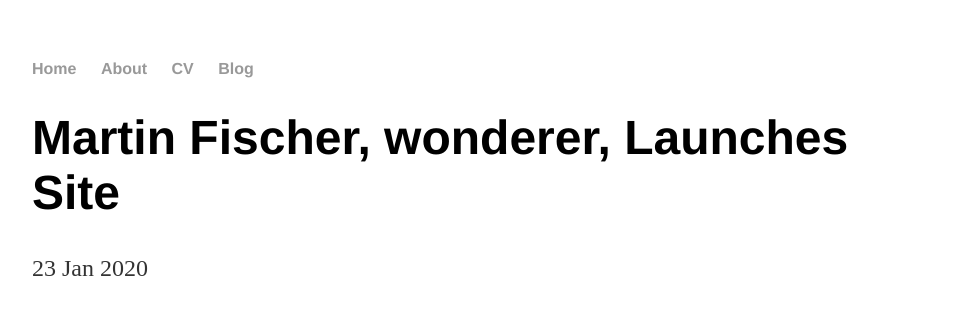
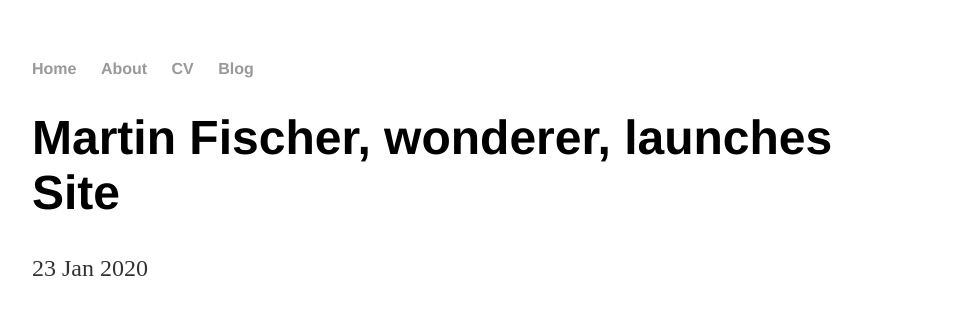
Before and after one commit to fischem69/fischem69.github.io, a Jekyll site: the page built from _posts/2020-01-23-wonderthings-site-launched.md, in a window 1280 px wide. Shown: the top 309 px of the page, without its empty margins (160-1119 px from the left). Built offline with Jekyll 4.4.1, drawn with Linux system fonts in a browser that asks for light colours.

```diff
--- a/_posts/2020-01-23-wonderthings-site-launched.md
+++ b/_posts/2020-01-23-wonderthings-site-launched.md
@@ -1,6 +1,6 @@
 ---
 layout: post
-title: "Martin Fischer, wonderer, Launches Site"
+title: "Martin Fischer, wonderer, launches Site"
 date: 2020-01-23
 ---
 
```
